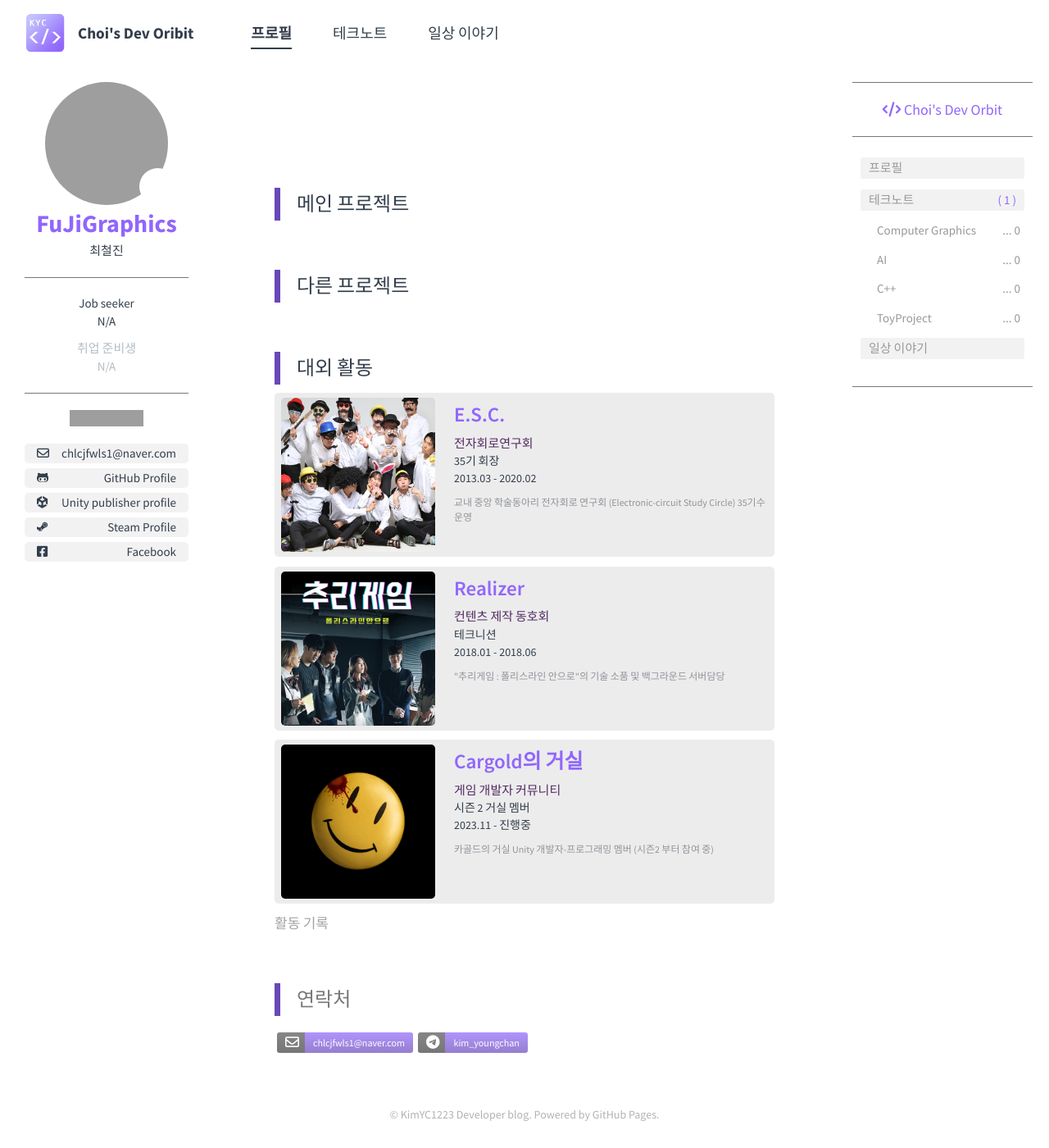
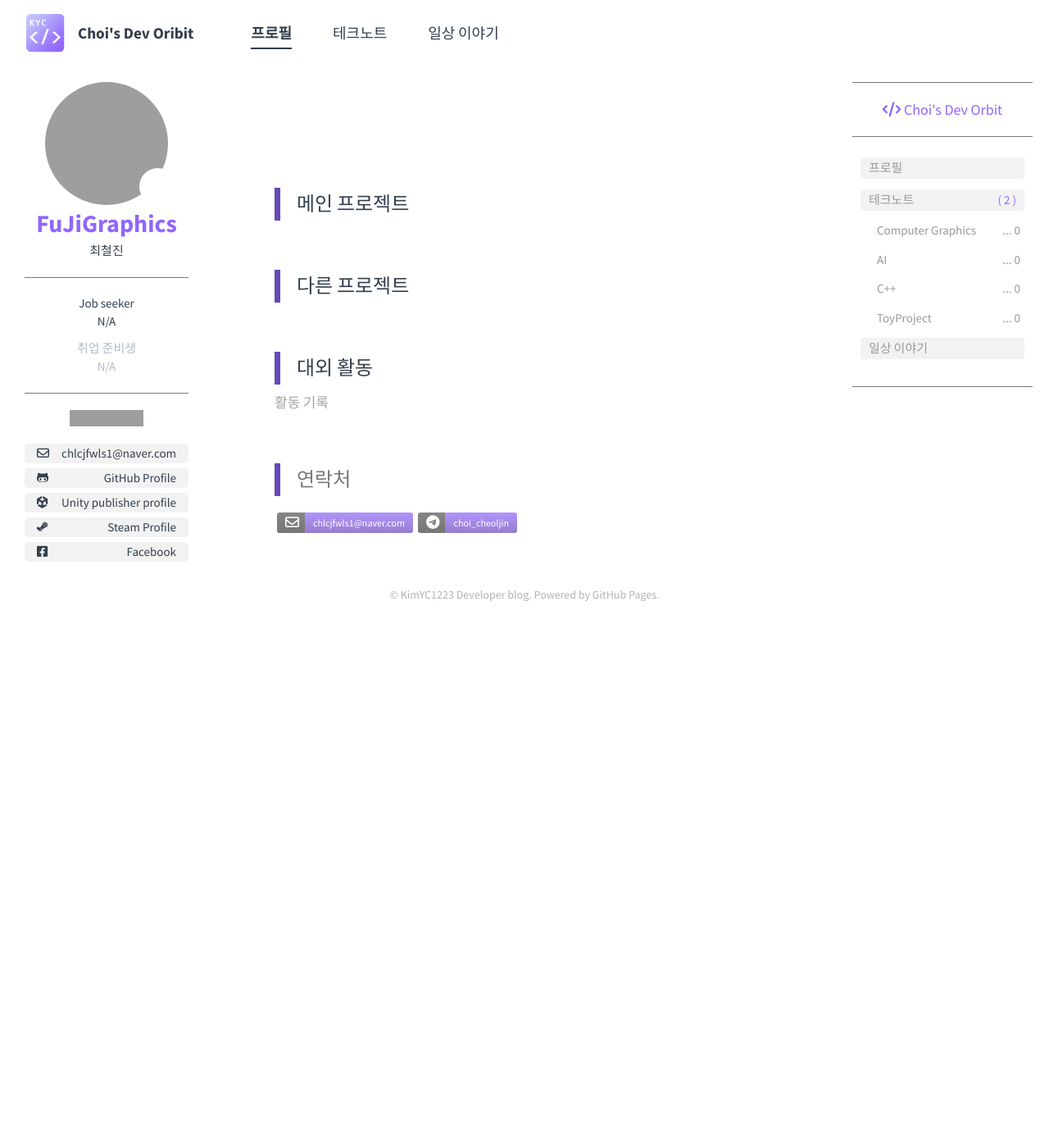
Before and after one commit to FuJiGraphics/FuJiGraphics.github.io, a Jekyll site: the page built from profile/index.md, in a window 1280 px wide and 1400 px high, scrolled down 1934 px. Shown: the whole window at 82% size. Built offline with Jekyll 4.4.1, drawn with Linux system fonts in a browser that asks for light colours; some web fonts are replaced; after the commit the page ends 2700 px from its top, so only the background shows below that; grey boxes are pictures that could not be loaded.

```diff
--- a/_includes/aboutme.html
+++ b/_includes/aboutme.html
@@ -270,7 +270,7 @@
   <div class="aboutme_section">
     <div class = "aboutme_extra_section">
       <div class="aboutme_section_title">대외 활동</div>
-      <div class="aboutme_extra_card">
+      <!-- <div class="aboutme_extra_card">
         <table>
           <tr>
             <td class="aboutme_extra_card_img_td">
@@ -285,9 +285,9 @@
             </td>
           </tr>
         </table>
-      </div>
+      </div> -->
 
-      <div class="aboutme_extra_card">
+      <!-- <div class="aboutme_extra_card">
         <table>
           <tr>
             <td class="aboutme_extra_card_img_td">
@@ -302,9 +302,9 @@
             </td>
           </tr>
         </table>
-      </div>
+      </div> -->
 
-      <div class="aboutme_extra_card">
+      <!-- <div class="aboutme_extra_card">
         <table>
           <tr>
             <td class="aboutme_extra_card_img_td">
@@ -319,7 +319,7 @@
             </td>
           </tr>
         </table>
-      </div>
+      </div> -->
     </div>
 
     <div class="aboutme_edu_subtitle">활동 기록</div>
@@ -344,7 +344,7 @@
         </div>
         <div class="text_badge" id="aboutme_telegram">
           <span class="text_badge_head"><i class="fab fa-telegram-plane"></i></span>
-          <span class = "text_badge_content">kim_youngchan</span>
+          <span class = "text_badge_content">choi_cheoljin</span>
         </div>
       </div>
       <script>
@@ -355,7 +355,7 @@
 
         aboutme_telegram = document.getElementById('aboutme_telegram')
         aboutme_telegram.addEventListener('click', () => {
-          location.href = "https://t.me/kim_youngchan"
+          location.href = "https://t.me/chlcjfwls"
         })
       </script>
   </div>
```
Also changed, not shown: _posts/2025-07-04-TechPost.md (added, +17 -0 lines).
